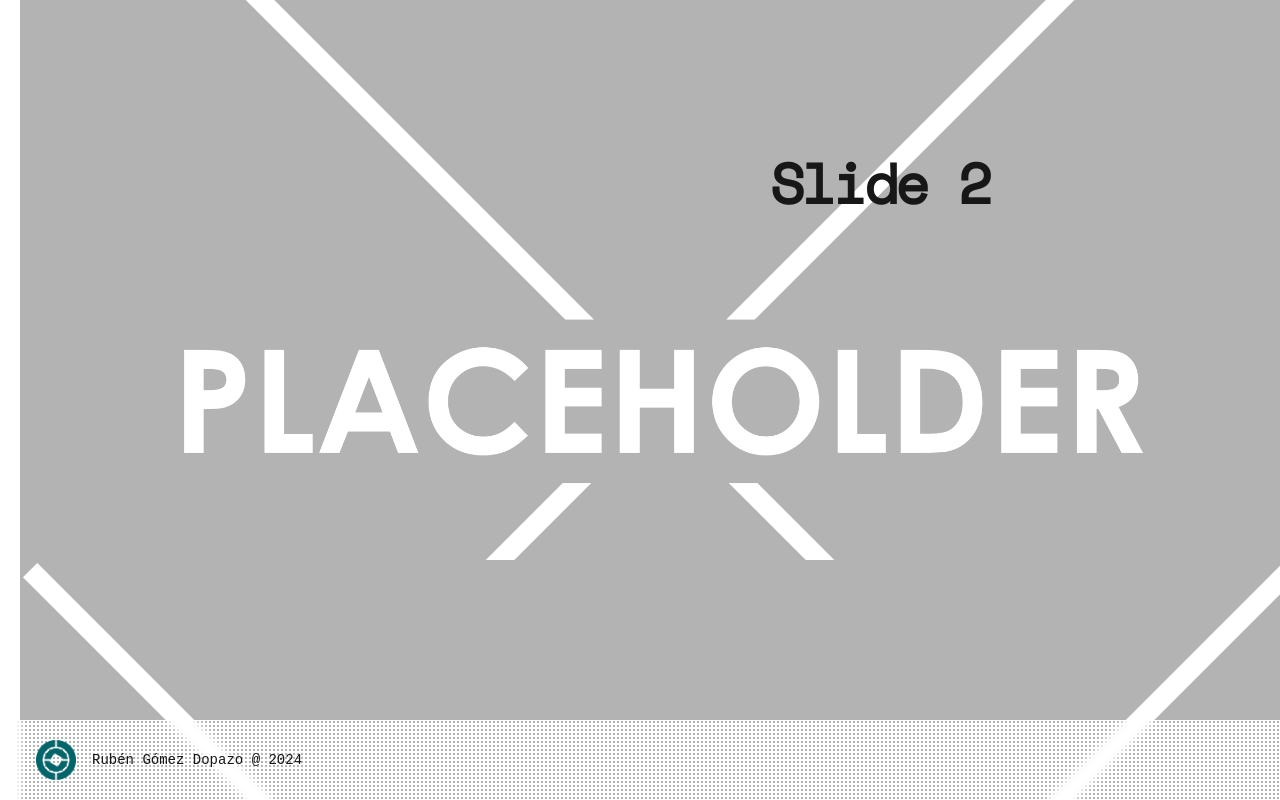
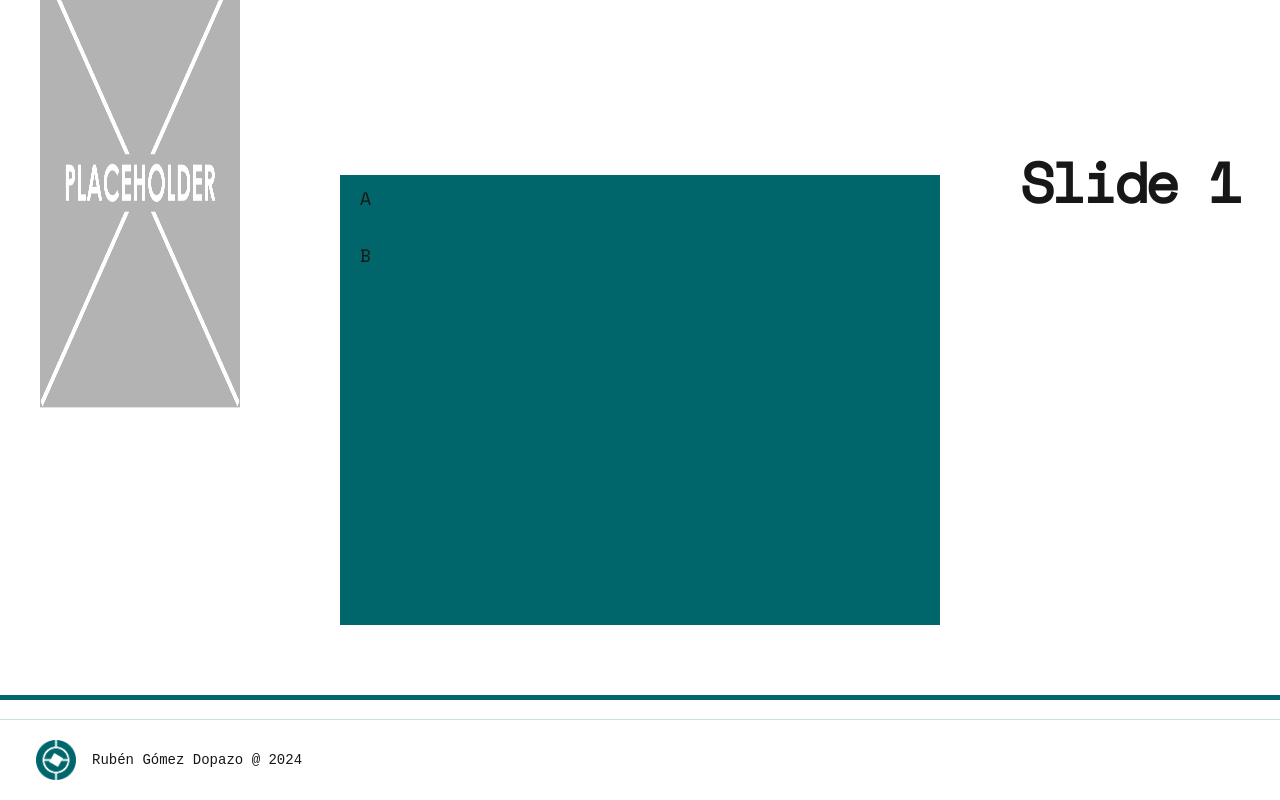
Before and after one commit to Rebun13/portfolio, a Next.js app: page /portfolio/ in a window 1280 px wide. Shown: the top 800 px of the page. Built offline with nearby package versions, Linux system fonts and the light colour scheme.

Commit message:
Corrected image paths and remade the style The image is now on the left, not in the background. Ruben Gomez Dopazo

```diff
--- a/app/globals.css
+++ b/app/globals.css
@@ -5,6 +5,7 @@
 :root {
   --background: #ffffff;
   --foreground: #171717;
+  --accent: #00666b;
 }
 
 @media (prefers-color-scheme: dark) {
@@ -114,17 +115,6 @@ h1 {
   margin: 100px 0;
 }
 
-h2 {
-  margin: 0;
-  color: var(--accent);
-  left: calc(50% + 130px);
-  font-size: 56px;
-  font-weight: 700;
-  letter-spacing: -3px;
-  line-height: 1.2;
-  position: absolute;
-}
-
 section {
   height: 100vh;
   display: flex;
@@ -136,13 +126,34 @@ section {
 }
 
 section > div {
-  width: 300px;
-  height: 400px;
+  width: 600px;
+  height: 450px;
   position: relative;
   max-height: 90vh;
   margin: 20px;
   background: var(--white);
   overflow: hidden;
+  background: var(--accent);
+  padding: 10px 20px;
+}
+
+section > h2 {
+  margin: 0;
+  color: var(--foreground);
+  left: calc(50% + 380px);
+  font-size: 56px;
+  font-weight: 700;
+  letter-spacing: -3px;
+  line-height: 1.2;
+  position: absolute;
+}
+
+section > img {
+  margin: 0;
+  left: calc(50% - 600px);
+  width: 200px;
+  height: 450px;
+  position: absolute;
 }
 
 .slide {
@@ -153,6 +164,12 @@ section > div {
   bottom: 0;
   width: 100%;
   height: 100%;
+  z-index: 50;
+}
+
+.slide-text {
+  z-index: 100;
+  position: relative;
 }
 
 .progress {
--- a/app/page.tsx
+++ b/app/page.tsx
@@ -24,10 +24,10 @@ function Slide({ title, content, image }: { title: string, content: string[], im
   return (
     <section>
       <div ref={ref}>
-        {content.map((paragraph, index) => <p key={`${title.replace(/\s/g, "")}-${index}`}>{paragraph}</p>)}
+        {content.map((paragraph, index) => <p key={`${title.replace(/\s/g, "")}-${index}`} className="slide-text">{paragraph}</p>)}
       </div>
+      <motion.img style={{y}} src={`/portfolio/${image}`}/>
       <motion.h2 style={{ y }}>{title}</motion.h2>
-      <motion.img src={image} />
     </section>
   );
 }
--- a/app/slides/1.json
+++ b/app/slides/1.json
@@ -1,5 +1,5 @@
 {
-    "title": "Slide 2",
+    "title": "Slide 1",
     "content": [
         "A",
         "B"
--- a/app/slides/2.json
+++ b/app/slides/2.json
@@ -1,5 +1,5 @@
 {
-    "title": "Slide 1",
+    "title": "Slide 2",
     "content": [
         "C",
         "D"
```
